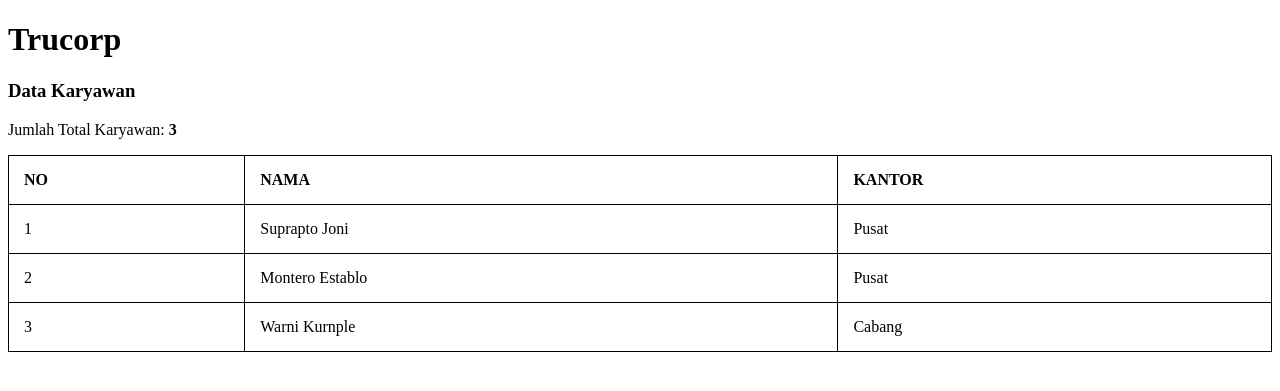
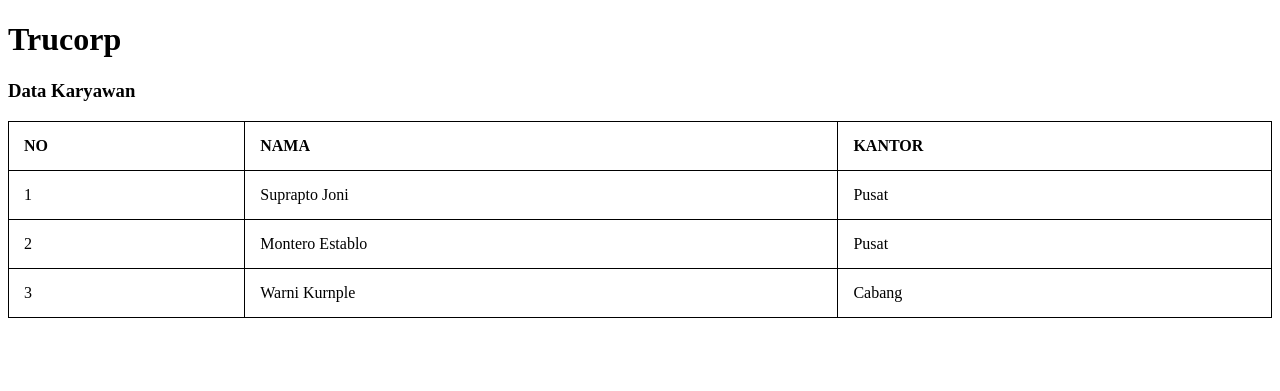
Before and after one commit to Cotam000/Trucorp, a PHP site: page / in a window 1280 px wide. Shown: the top 391 px of the page. Run offline with PHP 8.4, Linux system fonts and the light colour scheme; data comes from the database, SQL or seed files in the repository; data that the repository does not hold is empty.

Commit message:
initial commit

```diff
--- a/DockfilePhp/php/index.php
+++ b/DockfilePhp/php/index.php
@@ -27,15 +27,7 @@
 <body>
     <h1>Trucorp</h1>
     <h3>Data Karyawan</h3>
-    <?php
-    $no=1;
-    $data = mysqli_query($conn, "SELECT * FROM users");
 
-    $total = mysqli_num_rows($data);
-
-    ?>
-
-    <p>Jumlah Total Karyawan: <b><?php echo $total ?></b> </p>
     <table>
         <tr>
             <th>NO</th>
@@ -43,6 +35,8 @@
             <th>KANTOR</th>
         </tr>
         <?php
+            $no=1;
+            $data = mysqli_query($conn, "SELECT * FROM users");
 
             while($view = mysqli_fetch_array($data)){
         ?>
@@ -57,6 +51,5 @@
         ?>
     </table>
 
-
 </body>
 </html>
```
